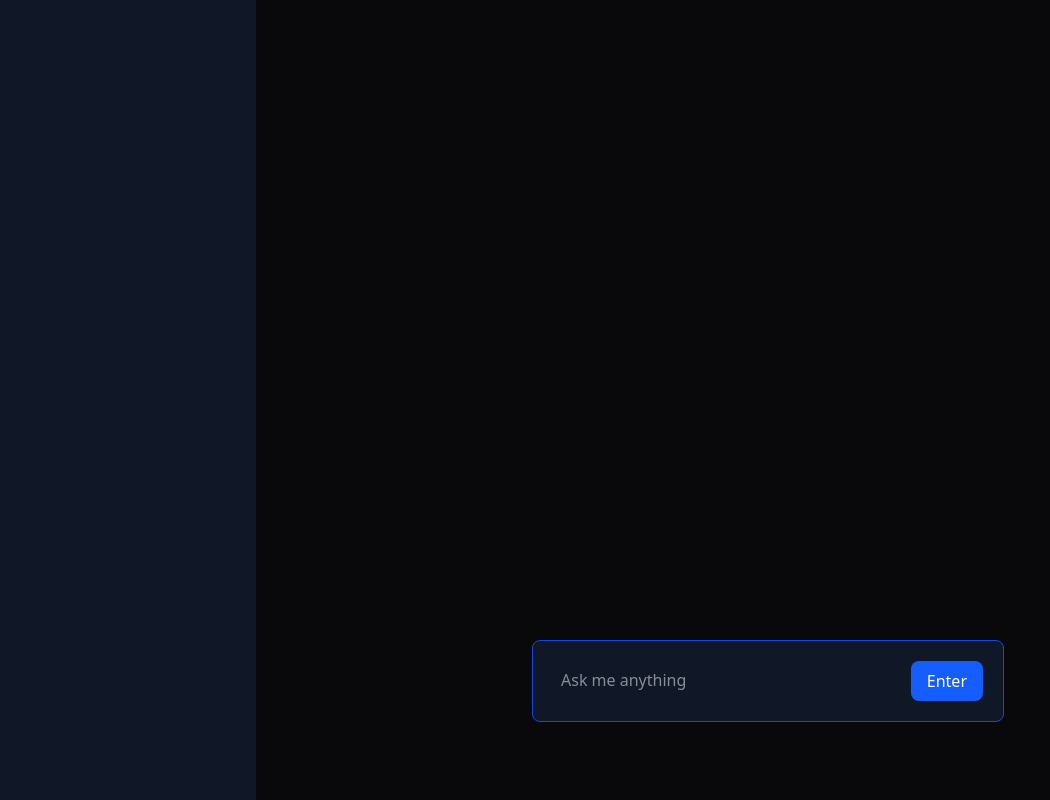
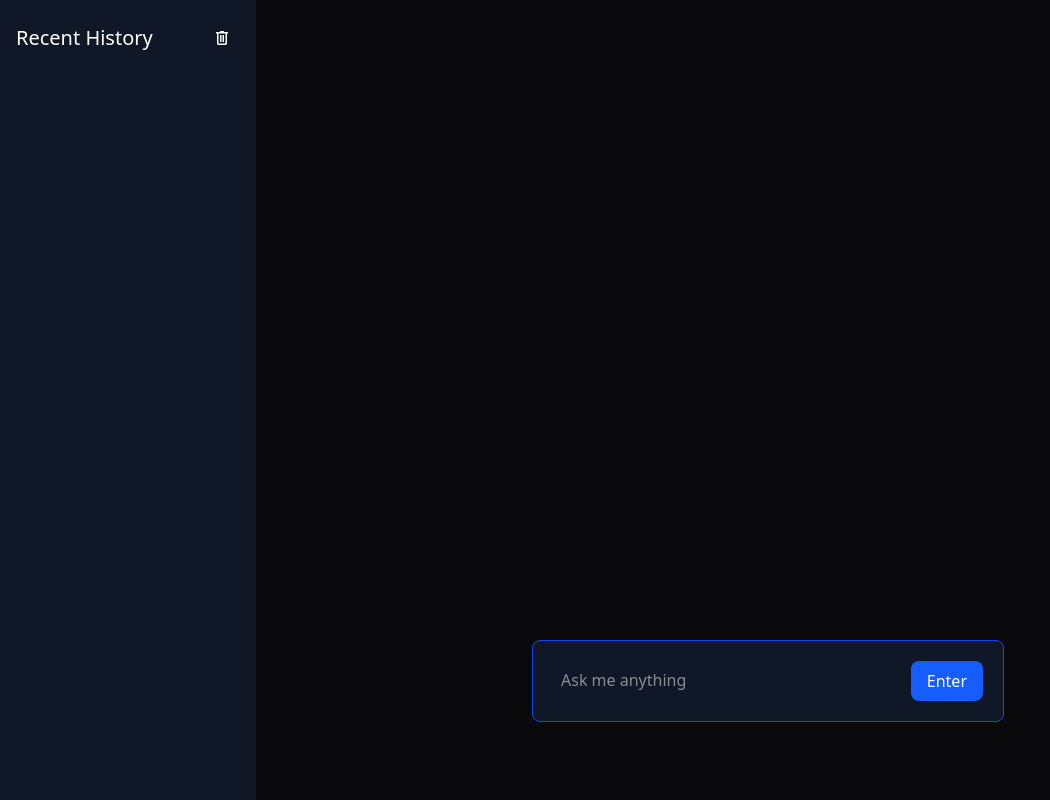
Before and after one commit to dhyeysitapara/AI-Chatbot, a React (Vite) app: page / in a window 1280 px wide. Shown: the whole page, without its empty margins (0-1050 px from the left). Built offline with nearby package versions, Linux system fonts and the light colour scheme.

Commit message:
Handling search history in sidebar

```diff
--- a/src/App.jsx
+++ b/src/App.jsx
@@ -61,11 +61,34 @@ const askQuestion = async () => {
 
   return (
     <div className="grid grid-cols-5 h-screen overflow-hidden">
-      <div className="col-span-1 bg-gray-900">
-        <ul>
+      <div className="col-span-1 bg-gray-900 text-center">
+      <div className="flex justify-between items-center pt-5 px-4">
+  <h1 className="text-xl text-white">Recent History</h1>
+  <button
+    onClick={() => {
+      localStorage.removeItem("history");
+      setRecentHistory([]);
+    }}
+    className="hover:bg-red-600 p-2 rounded transition"
+  >
+    <svg
+      xmlns="http://www.w3.org/2000/svg"
+      height="20px"
+      viewBox="0 -960 960 960"
+      width="20px"
+      fill="#ffffff"
+    >
+      <path d="M312-144q-29.7 0-50.85-21.15Q240-186.3 240-216v-480h-48v-72h192v-48h192v48h192v72h-48v479.57Q720-186 698.85-165T648-144H312Zm336-552H312v480h336v-480ZM384-288h72v-336h-72v336Zm120 0h72v-336h-72v336ZM312-696v480-480Z"/>
+    </svg>
+  </button>
+</div>
+      <ul className="text-left overflow-auto text-sm pt-4">
   {
-            recentHistory && recentHistory.map((item , index)=>(
-              <li key={index}>
+    recentHistory && recentHistory.map((item, index) => (
+      <li
+        className="pl-5 p-3 truncate text-gray-300 cursor-pointer hover:bg-gray-800 hover:text-white border-b border-gray-800 transition-colors duration-200"
+        key={index}
+      >
         {item}
       </li>
     ))
```
Lines whose indentation alone changed are shown as unchanged.
